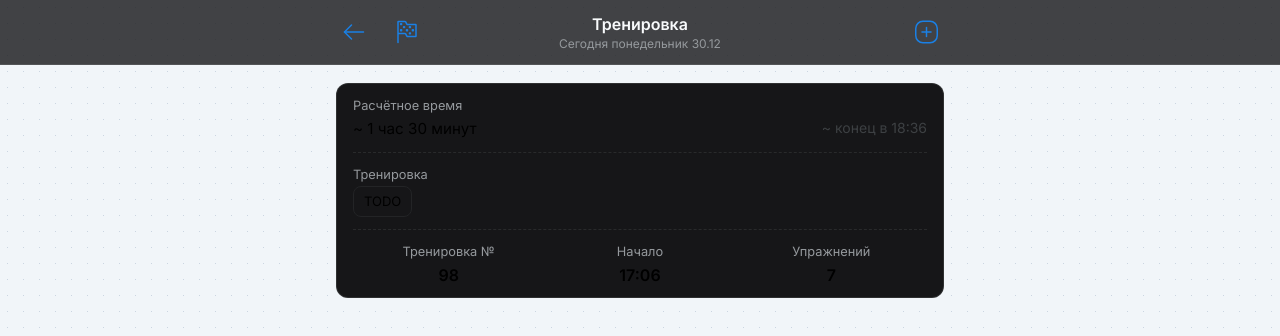
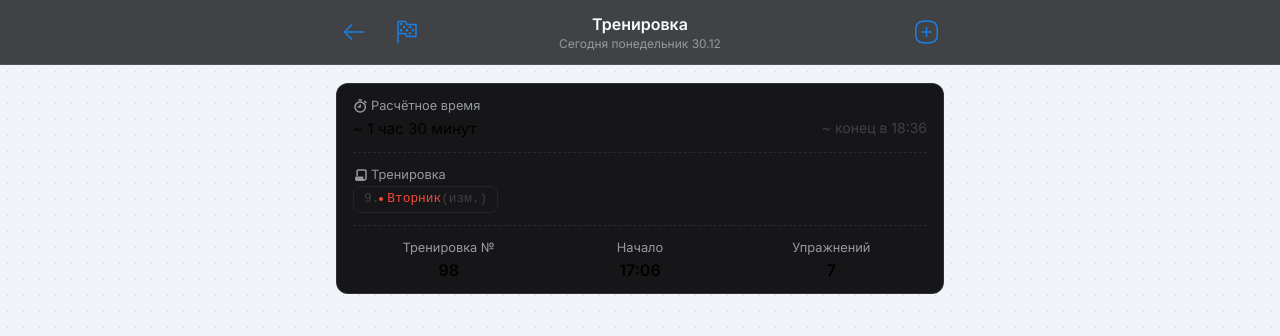
Before and after one commit to MarkMelior/veesmy-app, a Next.js app: page / in a window 1280 px wide. Shown: the top 336 px of the page. Built offline with nearby package versions, Linux system fonts and the light colour scheme.

Commit message:
VEES-5 | Add chip

```diff
--- a/src/app/page.tsx
+++ b/src/app/page.tsx
@@ -1,10 +1,11 @@
+import { PaperOutlineIcon, StopwatchOutlineIcon } from '@/shared/icons';
 import { Chip, Flex, Layout, Text } from '@/shared/ui';
 import { Headers } from '@/widgets/Headers';
 import { IInfoBlockItem, InfoBlock } from '@/widgets/InfoBlock';
 
 const infoBlockItems: IInfoBlockItem[] = [
   {
-    icon: <></>,
+    icon: <StopwatchOutlineIcon />,
     title: 'Расчётное время',
     value: (
       <Flex justify="between">
@@ -14,9 +15,17 @@ const infoBlockItems: IInfoBlockItem[] = [
     ),
   },
   {
-    icon: <></>,
+    icon: <PaperOutlineIcon />,
     title: 'Тренировка',
-    value: <Chip size="medium">TODO</Chip>,
+    value: (
+      <Chip.Category
+        color="text-red-500"
+        isEditable={true}
+        name="Вторник"
+        number={9}
+        size="medium"
+      />
+    ),
   },
   {
     hideTitle: true,
--- a/src/shared/icons/index.ts
+++ b/src/shared/icons/index.ts
@@ -1,3 +1,6 @@
 export * from './add-outline';
 export * from './arrow-left';
 export * from './finish-outline';
+export * from './message';
+export * from './paper-outline';
+export * from './stopwatch-outline';
--- /dev/null
+++ b/src/shared/icons/message.tsx
@@ -0,0 +1,16 @@
+import React from 'react';
+
+import { Icon, IIcon } from '@/shared/ui';
+
+export const MessageIcon = ({
+  fill = 'currentColor',
+  height = 14,
+  width = 14,
+}: IIcon) => (
+  <Icon height={height} width={width}>
+    <path
+      d="M0.538467 6.94018C0.538467 3.74369 3.54696 1.34616 7.00001 1.34616C10.4531 1.34616 13.4615 3.74369 13.4615 6.94018C13.4615 10.1367 10.4531 12.5342 7.00001 12.5342C6.57742 12.5338 6.16582 12.4998 5.76521 12.4322C5.70511 12.4802 5.60173 12.5671 5.47444 12.6586C5.10678 12.9225 4.57628 13.1923 3.76924 13.1923C3.59787 13.1923 3.43351 13.123 3.31234 12.9996C3.19116 12.8761 3.12308 12.7087 3.12308 12.5342C3.12308 12.1722 3.21548 11.7221 3.06234 11.3785C1.55745 10.3775 0.538467 8.7816 0.538467 6.94018Z"
+      fill={fill}
+    />
+  </Icon>
+);
--- /dev/null
+++ b/src/shared/icons/paper-outline.tsx
@@ -0,0 +1,24 @@
+import React from 'react';
+
+import { Icon, IIcon } from '@/shared/ui';
+
+export const PaperOutlineIcon = ({
+  fill = 'currentColor',
+  height = 16,
+  strokeWidth = 1.5,
+  width = 16,
+}: IIcon) => (
+  <Icon height={height} width={width}>
+    <path
+      d="M4 14H12C11.3333 14 10 13.6 10 12V10.6667H2V12C2 13.6 3.33333 14 4 14Z"
+      fill={fill}
+    />
+    <path
+      d="M4.11111 8.55556V4.11111C4.11111 3.81643 4.22817 3.53381 4.43655 3.32544C4.64492 3.11706 4.92754 3 5.22222 3H11.8889C12.1836 3 12.4662 3.11706 12.6746 3.32544C12.8829 3.53381 13 3.81643 13 4.11111V11.3333C13 11.8889 12.6667 13 11.3333 13M11.3333 13H4.66667C4.11111 13 3 12.6667 3 11.3333V10.2222H9.66667V11.3333C9.66667 12.6667 10.7778 13 11.3333 13Z"
+      stroke={fill}
+      strokeLinecap="round"
+      strokeLinejoin="round"
+      strokeWidth={strokeWidth}
+    />
+  </Icon>
+);
--- /dev/null
+++ b/src/shared/icons/stopwatch-outline.tsx
@@ -0,0 +1,20 @@
+import React from 'react';
+
+import { Icon, IIcon } from '@/shared/ui';
+
+export const StopwatchOutlineIcon = ({
+  fill = 'currentColor',
+  height = 16,
+  strokeWidth = 1.5,
+  width = 16,
+}: IIcon) => (
+  <Icon height={height} width={width}>
+    <path
+      d="M7.17647 7.05263V8.94737H5.23529M13 4.52632L11.7059 3.26316M5.88235 2H8.47059M7.17647 14C5.80359 14 4.48693 13.4677 3.51615 12.5201C2.54538 11.5726 2 10.2874 2 8.94737C2 7.60733 2.54538 6.32217 3.51615 5.37462C4.48693 4.42707 5.80359 3.89474 7.17647 3.89474C8.54936 3.89474 9.86601 4.42707 10.8368 5.37462C11.8076 6.32217 12.3529 7.60733 12.3529 8.94737C12.3529 10.2874 11.8076 11.5726 10.8368 12.5201C9.86601 13.4677 8.54936 14 7.17647 14Z"
+      stroke={fill}
+      strokeLinecap="round"
+      strokeLinejoin="round"
+      strokeWidth={strokeWidth}
+    />
+  </Icon>
+);
--- a/src/shared/ui/Chip/Chip.tsx
+++ b/src/shared/ui/Chip/Chip.tsx
@@ -1,14 +1,42 @@
 import { clsx } from 'clsx';
+
+import { TailwindColors } from '@/shared/types';
+import { Text } from '@/shared/ui';
 
 import styles from './chip.module.scss';
 
 interface IChip {
   children?: React.ReactNode
+  className?: string
   size?: 'small' | 'medium'
 }
 
-export const Chip = ({ children, size = 'small' }: IChip) => (
-  <span className={clsx(styles.chip, styles[`size-${size}`])}>
+export const Chip = ({ children, className, size = 'small' }: IChip) => (
+  <span className={clsx(styles.chip, styles[`size-${size}`], className)}>
     {children}
   </span>
 );
+
+interface ICategory extends IChip {
+  color?: TailwindColors
+  isEditable?: boolean
+  name: string
+  number?: number
+}
+
+const Category = ({
+  className,
+  color,
+  isEditable,
+  name,
+  number,
+  size,
+}: ICategory) => (
+  <Chip className={className} size={size}>
+    {number && <Text color="text-base-700" size={0.8}>{`${number}.`}</Text>}
+    <Text className={styles.name} color={color} size={0.8}>{name}</Text>
+    {isEditable && <Text color="text-base-700" size={0.8}>(изм.)</Text>}
+  </Chip>
+);
+
+Chip.Category = Category;
--- a/src/shared/ui/Chip/chip.module.scss
+++ b/src/shared/ui/Chip/chip.module.scss
@@ -2,15 +2,33 @@
   border-radius: 8px;
   width: fit-content;
   font-size: 0.813rem;
+  display: flex;
+  align-items: center;
+  gap: 4;
+  font-family: 'JetBrains Mono', monospace;
 
   @apply bg-base-900;
   @apply border border-base-800;
 }
 
+.name {
+  display: flex;
+  align-items: center;
+  gap: 4px;
+
+  &::before {
+    content: '';
+    border-radius: 100%;
+    width: 4px;
+    height: 4px;
+    background: currentcolor;
+  }
+}
+
 .size-small {
-  padding: 3px 7px;
+  padding: 0 7px;
 }
 
 .size-medium {
-  padding: 5px 10px;
+  padding: 2px 10px;
 }
--- a/src/widgets/InfoBlock/ui/InfoBlock.tsx
+++ b/src/widgets/InfoBlock/ui/InfoBlock.tsx
@@ -78,10 +78,12 @@ export const InfoBlock = ({
           <Fragment key={title}>
             <Flex className={styles.item} vertical={true}>
               {hideTitle ? null : (
-                <Flex align="center" gap={2}>
-                  {icon}
-                  <Text color="text-base-500" size={0.8}>{title}</Text>
-                </Flex>
+                <Text color="text-base-500" size={0.8}>
+                  <Flex align="center" gap={2}>
+                    {icon}
+                    {title}
+                  </Flex>
+                </Text>
               )}
               {value}
             </Flex>
--- a/tailwind.config.ts
+++ b/tailwind.config.ts
@@ -30,6 +30,9 @@ export default {
         500: '#1A80E5',
         600: '#5AADF2',
       },
+      red: {
+        500: '#FA4838',
+      },
     },
   },
 } satisfies Config;
```
